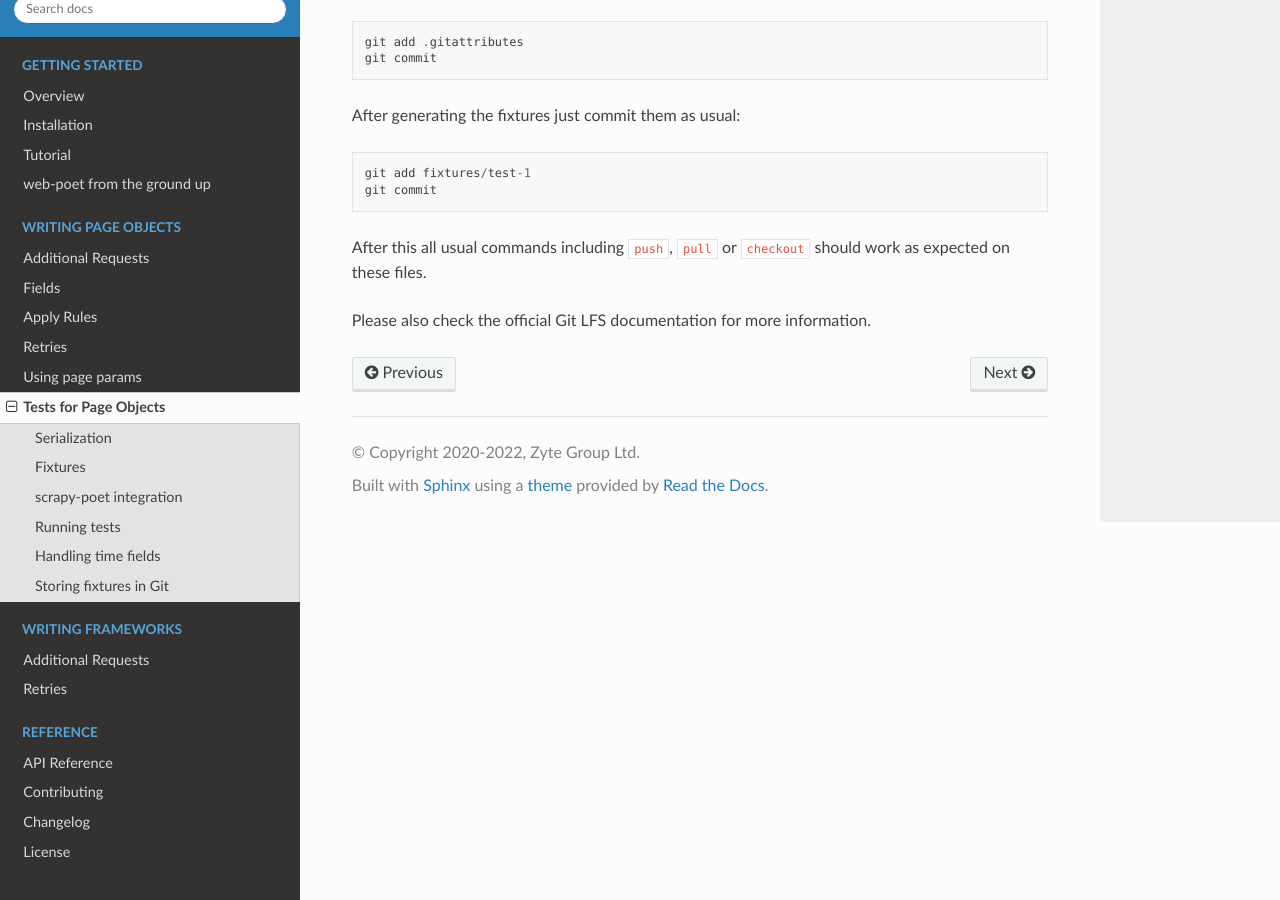
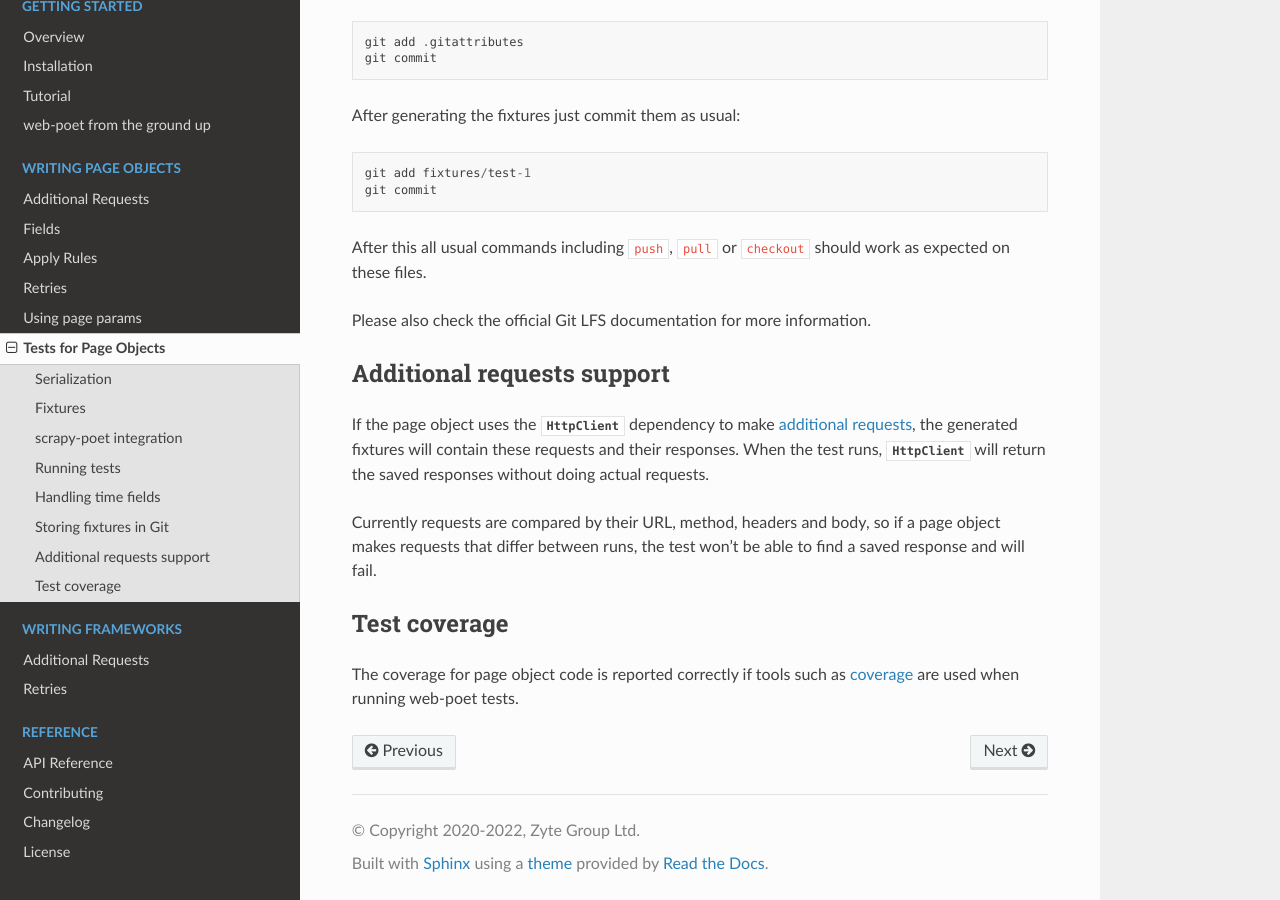
Before and after one commit to scrapinghub/web-poet, a Sphinx documentation site: the page built from docs/page-objects/testing.rst, in a window 1280 px wide and 900 px high, scrolled down 3708 px. Built offline with Sphinx 7.4.7 and the Read the Docs theme 2.0.0, drawn with Linux system fonts in a browser that asks for light colours.

Commit message:
Doc improvements.

```diff
--- a/docs/page-objects/testing.rst
+++ b/docs/page-objects/testing.rst
@@ -202,3 +202,24 @@ Please also check the official Git LFS documentation for more information.
 
 .. _Git LFS: https://git-lfs.com/
 .. _implementations: https://github.com/git-lfs/git-lfs/wiki/Implementations
+
+Additional requests support
+===========================
+
+If the page object uses the :class:`~.HttpClient` dependency to make
+:ref:`additional requests <additional-requests>`, the generated fixtures will
+contain these requests and their responses. When the test runs,
+:class:`~.HttpClient` will return the saved responses without doing actual
+requests.
+
+Currently requests are compared by their URL, method, headers and body, so if a
+page object makes requests that differ between runs, the test won't be able to
+find a saved response and will fail.
+
+Test coverage
+=============
+
+The coverage for page object code is reported correctly if tools such as
+`coverage`_ are used when running web-poet tests.
+
+.. _coverage: https://coverage.readthedocs.io/
```
